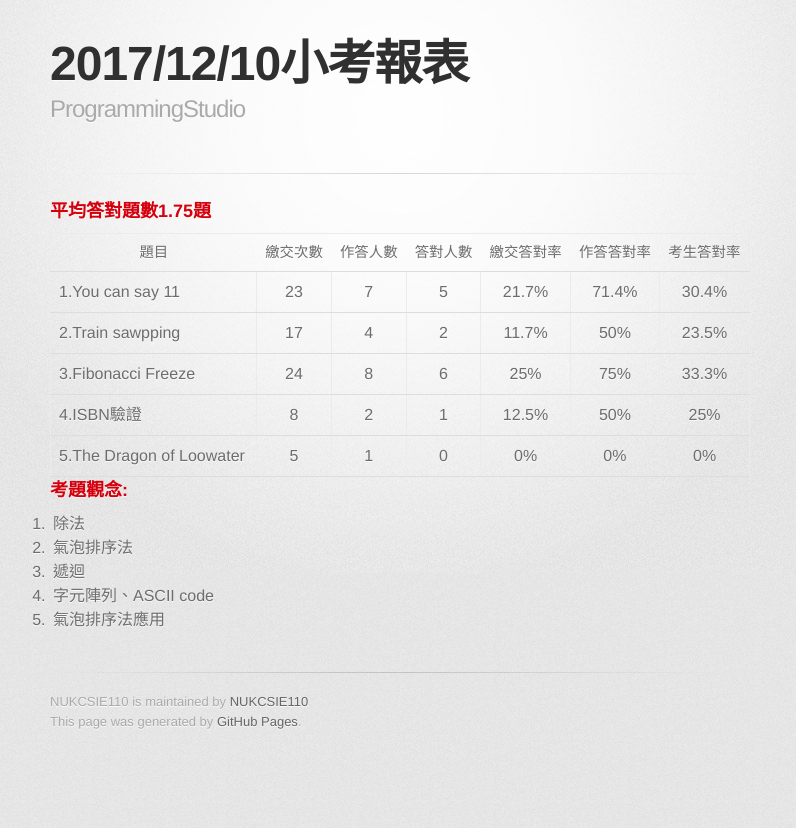
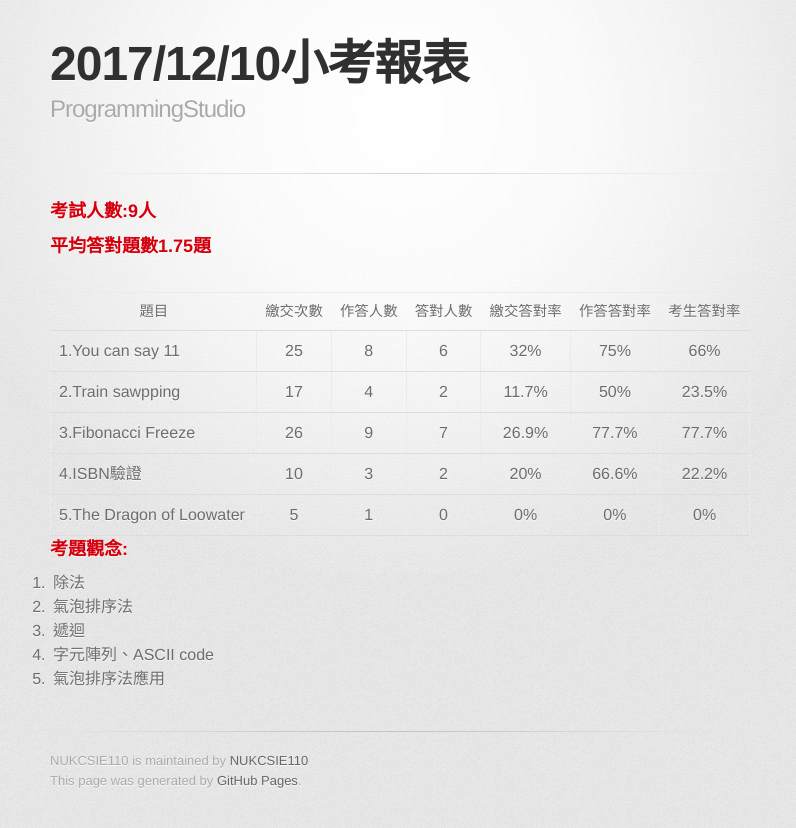
Before and after one commit to NUKCSIE110/ProgrammingStudio, a Jekyll site: the page built from report/20171210.md, in a window 1280 px wide. Shown: the top 828 px of the page, without its empty margins (240-1036 px from the left). Built offline with Jekyll 4.4.1, drawn with Linux system fonts in a browser that asks for light colours; some web fonts are replaced.

Commit message:
add one person

```diff
--- a/report/20171210.md
+++ b/report/20171210.md
@@ -2,7 +2,7 @@
 layout: default
 title: 2017/12/10小考報表
 ---
-
+<h3>考試人數:9人</h3>
 <h3>平均答對題數1.75題</h3>
 <table>
     <tr style="font-size:90%;">
@@ -16,12 +16,12 @@ title: 2017/12/10小考報表
     </tr>
     <tr>
         <td id="problem" style="text-align:left;">1.You can say 11</td>
-        <td>23</td>
-        <td>7</td>
-        <td>5</td>
-        <td>21.7%</td>
-        <td>71.4%</td>
-        <td>30.4%</td>
+        <td>25</td>
+        <td>8</td>
+        <td>6</td>
+        <td>32%</td>
+        <td>75%</td>
+        <td>66%</td>
     </tr>
     <tr>
         <td id="problem" style="text-align:left;">2.Train sawpping</td>
@@ -34,21 +34,21 @@ title: 2017/12/10小考報表
     </tr>
     <tr>
         <td id="problem" style="text-align:left;">3.Fibonacci Freeze</td>
-        <td>24</td>
-        <td>8</td>
-        <td>6</td>
-        <td>25%</td>
-        <td>75%</td>
-        <td>33.3%</td>
+        <td>26</td>
+        <td>9</td>
+        <td>7</td>
+        <td>26.9%</td>
+        <td>77.7%</td>
+        <td>77.7%</td>
     </tr>
     <tr>
         <td id="problem" style="text-align:left;">4.ISBN驗證</td>
-        <td>8</td>
-        <td>2</td>
-        <td>1</td>
-        <td>12.5%</td>
-        <td>50%</td>
-        <td>25%</td>
+        <td>10</td>
+        <td>3</td>
+        <td>2</td>
+        <td>20%</td>
+        <td>66.6%</td>
+        <td>22.2%</td>
     </tr>
     <tr>
         <td id="problem" style="text-align:left;">5.The Dragon of Loowater</td>
```
